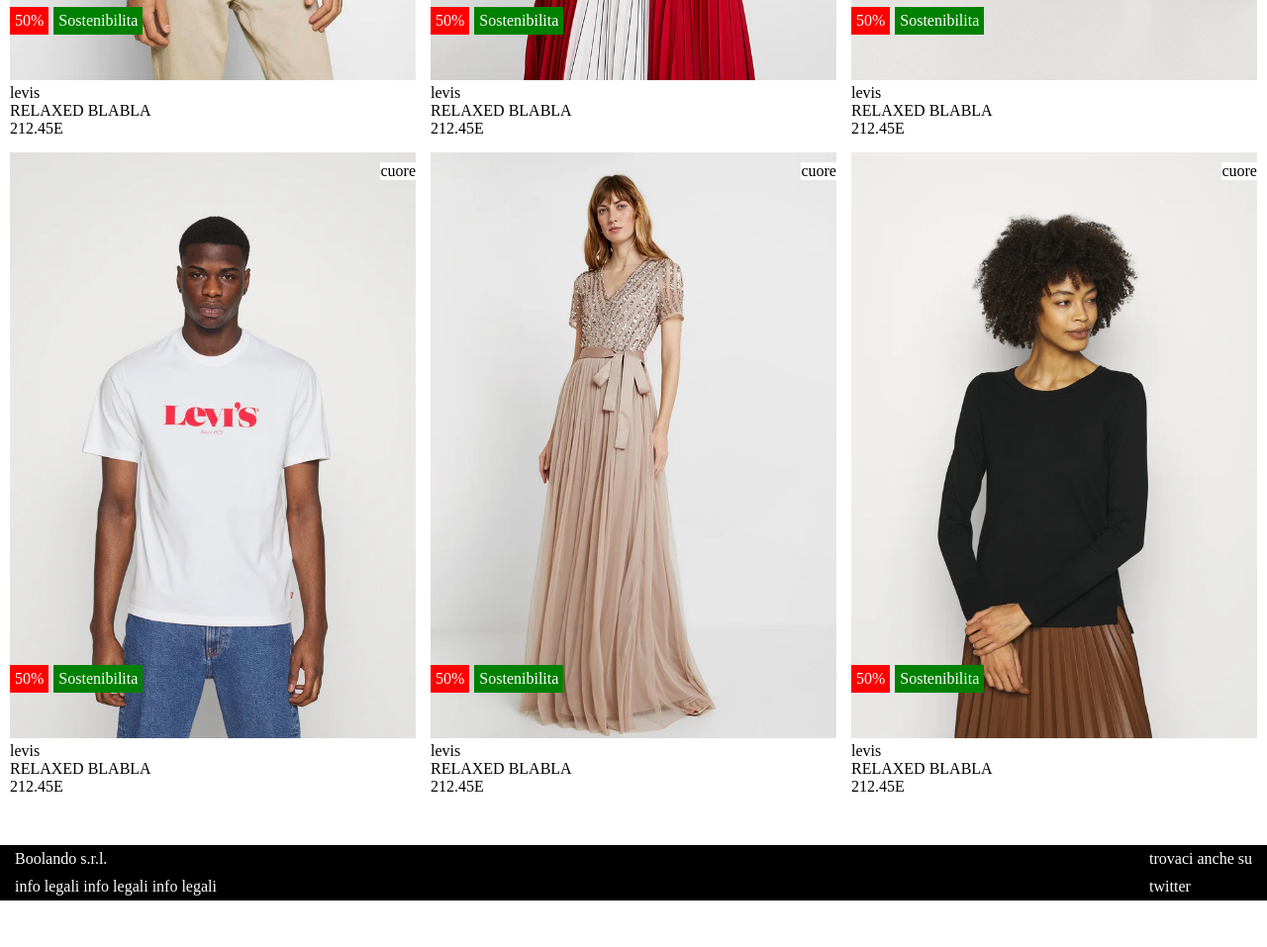
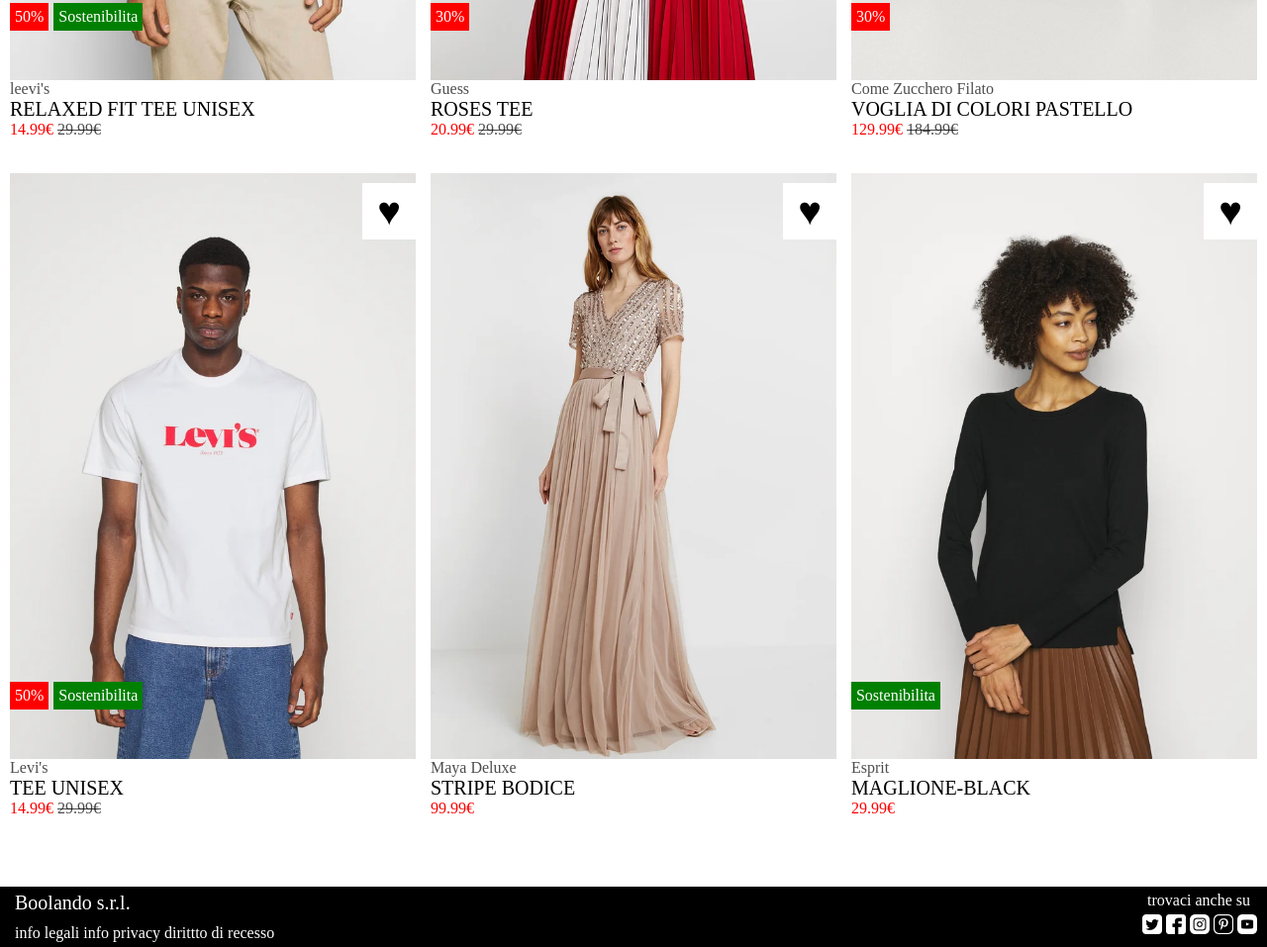
Before and after one commit to Edoardo22/html-css-boolando, a plain HTML site: page index.html in a window 1280 px wide. Shown: the part 611-1568 px from the top of the page at 99% size. Before the commit the page ends 1521 px from the top, so only its background shows below. Drawn offline with Linux system fonts and the light colour scheme.

Commit message:
es finito

```diff
--- a/css/style.css
+++ b/css/style.css
@@ -47,19 +47,30 @@ a {
     flex-wrap: wrap;
     padding-top: 100px;
 }
-
+.icon img{
+    width: 20px;
+    height: 20px;
+    filter: brightness(0) invert(1);
+}
 .card {
     width: calc(100% / 3 - 10px);
     max-height: 100%;
+    padding-bottom: 20px;
 }
 .card-img{
     position: relative;
 }
-.card-img img{
-    max-width: 100%;
-    max-height: 100%;
+
+.prezzo-scontato{
+    color: red;
 }
-
+.prezzo-intero{
+    color: rgba(0, 0, 0, 0.700);
+    text-decoration: line-through;
+}
+.marca{
+    color: rgba(0, 0, 0, 0.700);
+}
 .img-bot-text{
     position: absolute;
     left: 0;
@@ -83,12 +94,74 @@ a {
     top: 10px;
     right: 0;
     background-color: white;
+    font-size: 40px;
+    padding: 5px 15px;
 }
 
 footer{
     margin-top: 50px;
     width: 100%;
     background-color: black;
+}
+
+.img-1 {
+    background-image: url(../img/1.webp);
+    background-size: cover;
+    height: 592px;
+}
+
+.img-1:hover{
+    background-image: url(../img/1b.webp);
+}
+
+.img-2 {
+    background-image: url(../img/2.webp);
+    background-size: cover;
+    height: 592px;
+}
+
+.img-2:hover{
+    background-image: url(../img/2b.webp);
+}
+
+.img-3 {
+    background-image: url(../img/3.webp);
+    background-size: cover;
+    height: 592px;
+}
+
+.img-3:hover{
+    background-image: url(../img/3b.webp);
+}
+
+.img-4 {
+    background-image: url(../img/4.webp);
+    background-size: cover;
+    height: 592px;
+}
+
+.img-4:hover{
+    background-image: url(../img/4b.webp);
+}
+
+.img-5 {
+    background-image: url(../img/5.webp);
+    background-size: cover;
+    height: 592px;
+}
+
+.img-5:hover{
+    background-image: url(../img/5b.webp);
+}
+
+.img-6 {
+    background-image: url(../img/6.webp);
+    background-size: cover;
+    height: 592px;
+}
+
+.img-6:hover{
+    background-image: url(../img/6b.webp);
 }
 
 .container-footer{
@@ -114,3 +187,7 @@ footer{
     display: flex;
     flex-direction: column;
 }
+
+.text-big{
+    font-size: 20px;
+}
--- a/index.html
+++ b/index.html
@@ -12,16 +12,16 @@
 <body>
     <nav>
         <div class="content-nav">
-            <div class="tipo">
+            <div class="tipo white text-big">
                 <a href="">Donna</a>
                 <a href="">Uomo</a>
                 <a href="">Bambini</a>
             </div>
             <div class="logo"></div>
             <div class="opt">
-                <a href="">acc</a>
-                <a href="">wish</a>
-                <a href="">carr</a>
+                <a class="icon" href=""><img src="img/picon1.png" alt=""></a>
+                <a class="icon" href=""><img src="img/hicon1.png" alt=""></a>
+                <a class="icon" href=""><img src="img/cicon1.png" alt=""></a>
             </div>
         </div>
     </nav>
@@ -29,109 +29,129 @@
     <div class="container-cards">
         <div class="card">
             <div class="card-img">
-                <img src="img/1.webp" alt="">
+                <div class="img-1"></div>
                 <div class="img-bot-text">
                     <div class="sconto">50%</div>
                     <div class="sostenibilita">Sostenibilita</div>
                 </div>
-                <div class="heart">cuore</div>
+                <div class="heart">&#9829;</div>
             </div>
             <div class="card-des">
-                <div class="marca">levis</div>
-                <div class="prodotto">RELAXED BLABLA</div>
-                <div class="prezzo">212.45E</div>
+                <div class="marca">leevi's</div>
+                <div class="prodotto text-big">RELAXED FIT TEE UNISEX</div>
+                <div class="prezzo">
+                    <span class="prezzo-scontato">14.99€</span>
+                    <span class="prezzo-intero">29.99€</span>
+                </div>
             </div>
         </div>
         <div class="card">
             <div class="card-img">
-                <img src="img/2.webp" alt="">
+                <div class="img-2"></div>
+                <div class="img-bot-text">
+                    <div class="sconto">30%</div>
+                </div>
+                <div class="heart">&#9829;</div>
+            </div>
+            <div class="card-des">
+                <div class="marca">Guess</div>
+                <div class="prodotto text-big">ROSES TEE</div>
+                <div class="prezzo">
+                    <span class="prezzo-scontato">20.99€</span>
+                    <span class="prezzo-intero">29.99€</span>
+                </div>
+            </div>
+        </div>
+        <div class="card">
+            <div class="card-img">
+                <div class="img-3"></div>
+                <div class="img-bot-text">
+                    <div class="sconto">30%</div>
+                </div>
+                <div class="heart">&#9829;</div>
+            </div>
+            <div class="card-des">
+                <div class="marca">Come Zucchero Filato</div>
+                <div class="prodotto text-big">VOGLIA DI COLORI PASTELLO</div>
+                <div class="prezzo">
+                    <span class="prezzo-scontato">129.99€</span>
+                    <span class="prezzo-intero">184.99€</span>
+                </div>
+            </div>
+        </div>
+        <div class="card">
+            <div class="card-img">
+                <div class="img-4"></div>
                 <div class="img-bot-text">
                     <div class="sconto">50%</div>
                     <div class="sostenibilita">Sostenibilita</div>
                 </div>
-                <div class="heart">cuore</div>
+                <div class="heart">&#9829;</div>
             </div>
             <div class="card-des">
-                <div class="marca">levis</div>
-                <div class="prodotto">RELAXED BLABLA</div>
-                <div class="prezzo">212.45E</div>
+                <div class="marca">Levi's</div>
+                <div class="prodotto text-big">TEE UNISEX</div>
+                <div class="prezzo">
+                    <span class="prezzo-scontato">14.99€</span>
+                    <span class="prezzo-intero">29.99€</span>
+                </div>
             </div>
         </div>
         <div class="card">
             <div class="card-img">
-                <img src="img/3.webp" alt="">
-                <div class="img-bot-text">
-                    <div class="sconto">50%</div>
-                    <div class="sostenibilita">Sostenibilita</div>
-                </div>
-                <div class="heart">cuore</div>
+                <div class="img-5"></div>
+                <div class="img-bot-text"></div>
+                <div class="heart">&#9829;</div>
             </div>
             <div class="card-des">
-                <div class="marca">levis</div>
-                <div class="prodotto">RELAXED BLABLA</div>
-                <div class="prezzo">212.45E</div>
+                <div class="marca">Maya Deluxe</div>
+                <div class="prodotto text-big">STRIPE BODICE</div>
+                <div class="prezzo">
+                    <span class="prezzo-scontato">99.99€</span>
+                </div>
             </div>
         </div>
         <div class="card">
             <div class="card-img">
-                <img src="img/4.webp" alt="">
+                <div class="img-6"></div>
                 <div class="img-bot-text">
-                    <div class="sconto">50%</div>
                     <div class="sostenibilita">Sostenibilita</div>
                 </div>
-                <div class="heart">cuore</div>
+                <div class="heart">&#9829;</div>
             </div>
             <div class="card-des">
-                <div class="marca">levis</div>
-                <div class="prodotto">RELAXED BLABLA</div>
-                <div class="prezzo">212.45E</div>
+                <div class="marca">Esprit</div>
+                <div class="prodotto text-big">MAGLIONE-BLACK</div>
+                <div class="prezzo">
+                    <span class="prezzo-scontato">29.99€</span>
+                </div>
             </div>
         </div>
-        <div class="card">
-            <div class="card-img">
-                <img src="img/5.webp" alt="">
-                <div class="img-bot-text">
-                    <div class="sconto">50%</div>
-                    <div class="sostenibilita">Sostenibilita</div>
-                </div>
-                <div class="heart">cuore</div>
-            </div>
-            <div class="card-des">
-                <div class="marca">levis</div>
-                <div class="prodotto">RELAXED BLABLA</div>
-                <div class="prezzo">212.45E</div>
-            </div>
-        </div>
-        <div class="card">
-            <div class="card-img">
-                <img src="img/6.webp" alt="">
-                <div class="img-bot-text">
-                    <div class="sconto">50%</div>
-                    <div class="sostenibilita">Sostenibilita</div>
-                </div>
-                <div class="heart">cuore</div>
-            </div>
-            <div class="card-des">
-                <div class="marca">levis</div>
-                <div class="prodotto">RELAXED BLABLA</div>
-                <div class="prezzo">212.45E</div>
-            </div>
-        </div>
+
+
     </div>
     <footer>
         <div class="container-footer">
             <div class="footer-text-top">
-                <div class="white">Boolando s.r.l.</div>
+                <div class="white text-big">Boolando s.r.l.</div>
                 <div class="white">
                     <a href="">info legali</a>
-                    <a href="">info legali</a>
-                    <a href="">info legali</a>
+                    <a href="">info privacy</a>
+                    <a href="">dirittto di recesso</a>
                 </div>
 
             </div>
             <div class="footer-text-bot">
                 <div class="white">trovaci anche su</div>
-                <div class="white">twitter</div>
+                <div>
+                    <a class="icon" href=""><img src="img/ticon1.png" alt=""></a>
+                    <a class="icon" href=""><img src="img/ficon1.png" alt=""></a>
+                    <a class="icon" href=""><img src="img/iicon1.png" alt=""></a>
+                    <a class="icon" href=""><img src="img/picon2.png" alt=""></a>
+                    <a class="icon" href=""><img src="img/yicon1.png" alt=""></a>
+
+                </div>
+
             </div>
         </div>
     </footer>
```
Also changed, not shown: img/cicon1.png (added), img/ficon1.png (added), img/hicon1.png (added), img/iicon1.png (added), img/picon1.png (added), img/picon2.png (added), img/ticon1.png (added), img/yicon1.png (added).
